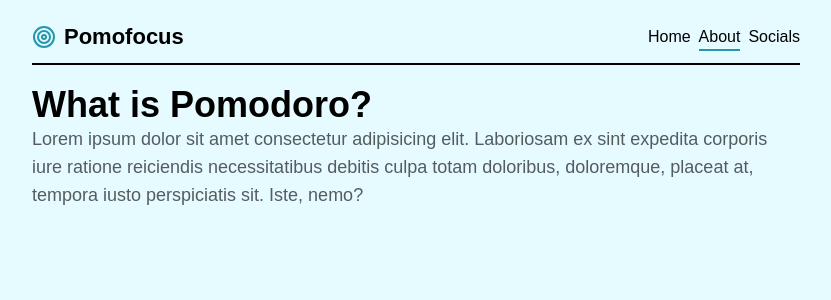
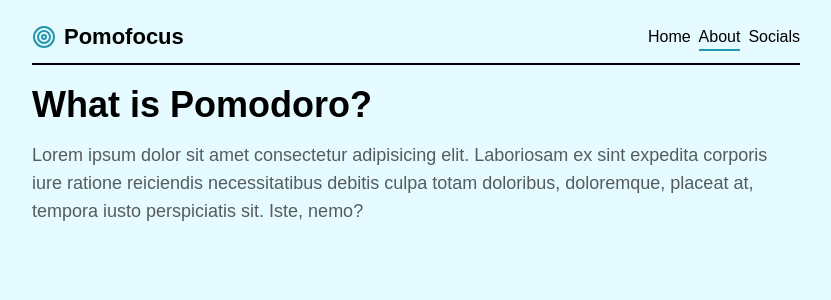
Before and after one commit to GCarido/pomo-focus, a Next.js app: page /about in a window 1280 px wide. Shown: the top 300 px of the page, without its empty margins (224-1055 px from the left). Built offline with nearby package versions, Linux system fonts and the light colour scheme; a web font is replaced by a local one.

Commit message:
Add initial styling to header and paragraph

```diff
--- a/app/about/page.tsx
+++ b/app/about/page.tsx
@@ -4,7 +4,7 @@ const About = () => {
   return (
     <main className="px-[10%] xl:px-[20%]">
       <div className="container mx-auto">
-        <div>
+        <div className="flex flex-col gap-y-4">
           <h2 className="h2">
               What is Pomodoro?
           </h2>
```
